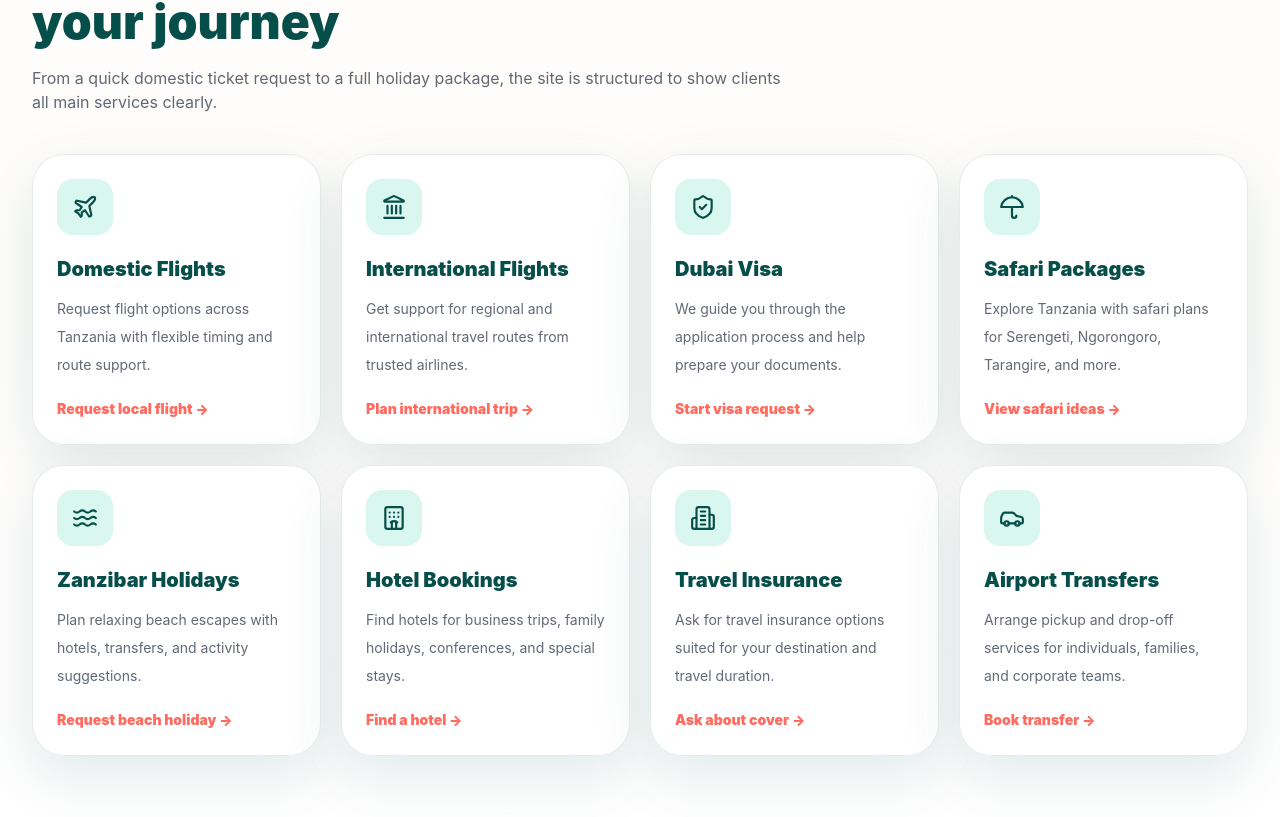
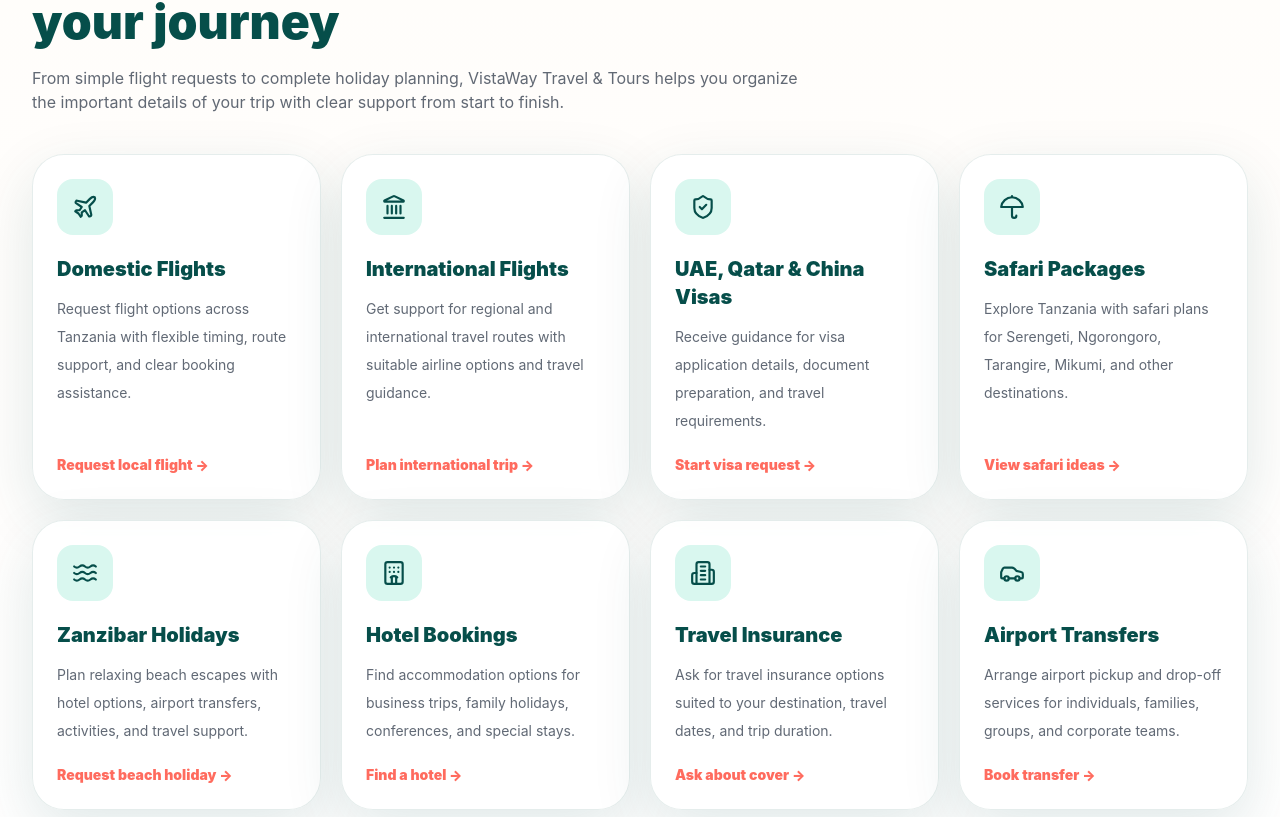
Before and after one commit to brianmichaelu/vistaway-travel-website, a Next.js app: page / in a window 1280 px wide. Shown: the part 2203-3020 px from the top of the page. Built offline with nearby package versions, Linux system fonts and the light colour scheme.

Commit message:
Update Services.tsx

```diff
--- a/components/Services.tsx
+++ b/components/Services.tsx
@@ -15,57 +15,65 @@
     icon: Plane,
     title: "Domestic Flights",
     description:
-      "Request flight options across Tanzania with flexible timing and route support.",
-    cta: "Request local flight"
+      "Request flight options across Tanzania with flexible timing, route support, and clear booking assistance.",
+    cta: "Request local flight",
+    href: "#flights"
   },
   {
     icon: Landmark,
     title: "International Flights",
     description:
-      "Get support for regional and international travel routes from trusted airlines.",
-    cta: "Plan international trip"
+      "Get support for regional and international travel routes with suitable airline options and travel guidance.",
+    cta: "Plan international trip",
+    href: "#flights"
   },
   {
     icon: ShieldCheck,
-    title: "Dubai Visa",
+    title: "UAE, Qatar & China Visas",
     description:
-      "We guide you through the application process and help prepare your documents.",
-    cta: "Start visa request"
+      "Receive guidance for visa application details, document preparation, and travel requirements.",
+    cta: "Start visa request",
+    href: "#dubai-visa"
   },
   {
     icon: Umbrella,
     title: "Safari Packages",
     description:
-      "Explore Tanzania with safari plans for Serengeti, Ngorongoro, Tarangire, and more.",
-    cta: "View safari ideas"
+      "Explore Tanzania with safari plans for Serengeti, Ngorongoro, Tarangire, Mikumi, and other destinations.",
+    cta: "View safari ideas",
+    href: "#packages"
   },
   {
     icon: Waves,
     title: "Zanzibar Holidays",
     description:
-      "Plan relaxing beach escapes with hotels, transfers, and activity suggestions.",
-    cta: "Request beach holiday"
+      "Plan relaxing beach escapes with hotel options, airport transfers, activities, and travel support.",
+    cta: "Request beach holiday",
+    href: "#packages"
   },
   {
     icon: Hotel,
     title: "Hotel Bookings",
     description:
-      "Find hotels for business trips, family holidays, conferences, and special stays.",
-    cta: "Find a hotel"
+      "Find accommodation options for business trips, family holidays, conferences, and special stays.",
+    cta: "Find a hotel",
+    href: "#contact"
   },
   {
     icon: Building2,
     title: "Travel Insurance",
     description:
-      "Ask for travel insurance options suited for your destination and travel duration.",
-    cta: "Ask about cover"
+      "Ask for travel insurance options suited to your destination, travel dates, and trip duration.",
+    cta: "Ask about cover",
+    href: "#contact"
   },
   {
     icon: Car,
     title: "Airport Transfers",
     description:
-      "Arrange pickup and drop-off services for individuals, families, and corporate teams.",
-    cta: "Book transfer"
+      "Arrange airport pickup and drop-off services for individuals, families, groups, and corporate teams.",
+    cta: "Book transfer",
+    href: "#contact"
   }
 ];
 
@@ -77,32 +85,42 @@
           <p className="text-sm font-black uppercase tracking-[0.25em] text-coralWarm">
             What we handle
           </p>
+
           <h2 className="mt-3 text-3xl font-black text-tealDeep md:text-5xl">
             Travel services built around your journey
           </h2>
+
           <p className="mt-5 text-charcoal/70">
-            From a quick domestic ticket request to a full holiday package, the
-            site is structured to show clients all main services clearly.
+            From simple flight requests to complete holiday planning, VistaWay
+            Travel & Tours helps you organize the important details of your trip
+            with clear support from start to finish.
           </p>
         </div>
 
         <div className="mt-10 grid gap-5 sm:grid-cols-2 lg:grid-cols-4">
           {services.map((service) => {
             const Icon = service.icon;
+
             return (
-              <Card key={service.title} className="p-6">
-                <div className="mb-5 flex h-14 w-14 items-center justify-center rounded-2xl bg-mintSoft text-tealDeep">
+              <Card
+                key={service.title}
+                className="group flex h-full flex-col p-6 transition hover:-translate-y-1 hover:shadow-xl"
+              >
+                <div className="mb-5 flex h-14 w-14 items-center justify-center rounded-2xl bg-mintSoft text-tealDeep transition group-hover:bg-tealDeep group-hover:text-white">
                   <Icon size={26} />
                 </div>
+
                 <h3 className="text-xl font-black text-tealDeep">
                   {service.title}
                 </h3>
-                <p className="mt-3 text-sm leading-7 text-charcoal/70">
+
+                <p className="mt-3 flex-1 text-sm leading-7 text-charcoal/70">
                   {service.description}
                 </p>
+
                 <a
-                  href="#contact"
-                  className="mt-5 inline-block cursor-pointer text-sm font-black text-coralWarm hover:text-tealDeep"
+                  href={service.href}
+                  className="mt-5 inline-block cursor-pointer text-sm font-black text-coralWarm transition hover:text-tealDeep"
                 >
                   {service.cta} →
                 </a>
```
